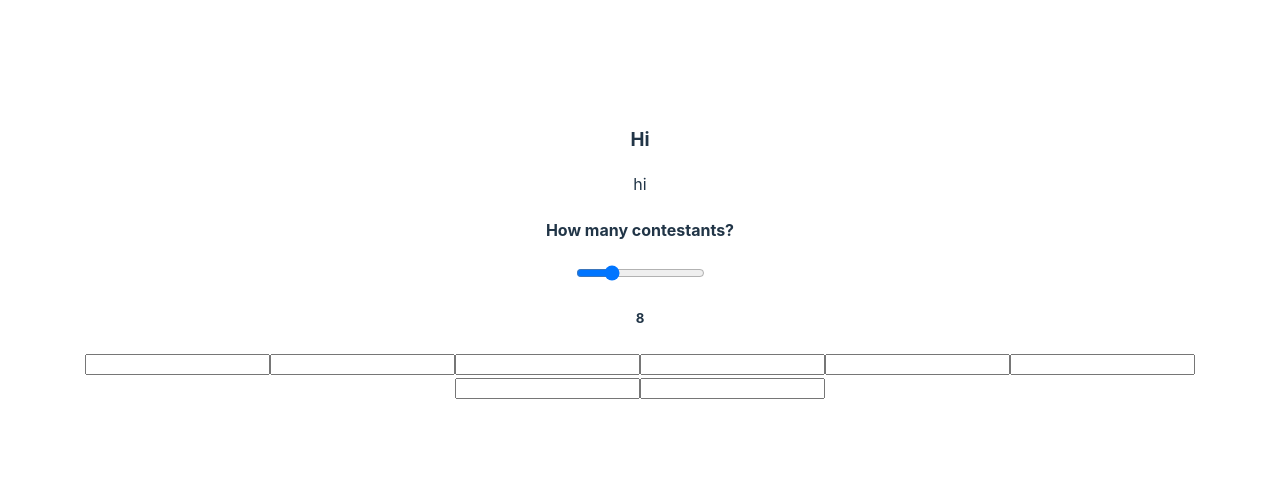
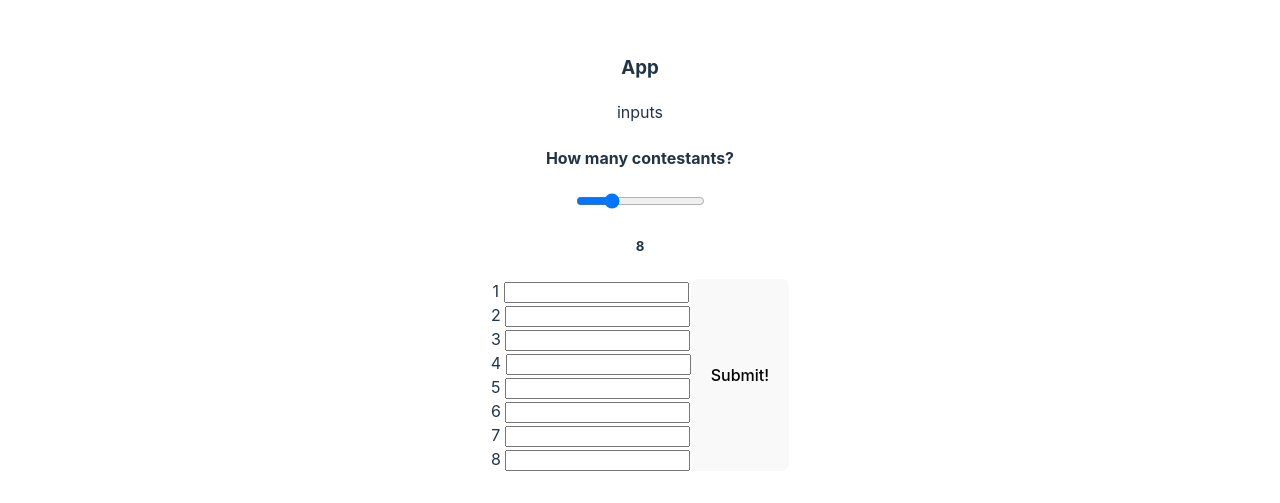
Before and after one commit to harrisimon/bracketeer, a React (Vite) app: page / in a window 1280 px wide. Shown: the part 147-650 px from the top of the page. Built offline with nearby package versions, Linux system fonts and the light colour scheme.

Commit message:
adjusted inputs to render on map of contestants, contestants set state based on slider

```diff
--- a/package.json
+++ b/package.json
@@ -19,10 +19,13 @@
     "d3": "^7.8.4",
     "dotenv": "^16.0.3",
     "express": "^4.18.2",
+    "framer-motion": "^10.12.4",
     "mongodb": "4.1",
     "mongoose": "^7.0.3",
     "react": "^18.2.0",
-    "react-dom": "^18.2.0"
+    "react-beautiful-dnd": "^13.1.1",
+    "react-dom": "^18.2.0",
+    "react-list-drag-and-drop": "^0.9.2"
   },
   "devDependencies": {
     "@babel/core": "^7.21.4",
--- a/src/client/App.tsx
+++ b/src/client/App.tsx
@@ -22,7 +22,7 @@ function App() {
 
   return (
     <div className='App'>
-      <h3>Hi</h3>
+      <h3>App</h3>
       <Input />
       {/*<BracketNode data={data}/>*/}
     </div>
--- /dev/null
+++ b/src/client/components/Contestants.tsx
@@ -0,0 +1,31 @@
+import { FormEvent } from "react"
+import { ContestantProps } from "../../types"
+const Contestants = ({ contestants, setContestants }: ContestantProps) => {
+	// console.log(contestants)
+
+	const handleChange = (e: FormEvent<HTMLInputElement>, index: Number) => {
+		let items: string[] = [...contestants]
+		let item: string = [...items[index]]
+		item = e.currentTarget.value
+		items[index] = item
+		console.log("item", item, "items", items)
+		setContestants(items)
+	}
+	const renderedInputs = contestants.map((contestant, index) => (
+		<div key={`textfield${index}`}>
+            {index + 1 + ' '}
+			<input
+                required={true}
+				type="text"
+				value={contestant}
+				name={contestant}
+				onChange={(e) => handleChange(e, index)}
+				maxLength={64}
+			/>
+        </div>
+
+	))
+	return <div>{renderedInputs}</div>
+}
+
+export default Contestants
--- a/src/client/components/Input.tsx
+++ b/src/client/components/Input.tsx
@@ -1,24 +1,39 @@
-import { useState, useEffect } from 'react';
-import Slider from './Slider';
-import InputsArray from './InputsArray';
+import { useState, useEffect } from "react"
+import Slider from "./Slider"
+import InputsArray from "./InputsArray"
+import Contestants from "./Contestants"
 
 // a submit button could send the contestants array to a separate view for seed-ordering, or straight to the create tournament api if already ordered (or if user doesn't care about order)
 
 const Input = () => {
-  const [sliderVal, setSliderVal] = useState(3);
-  const [contestants, setContestants] = useState(new Array(64).fill(''));
+	const [sliderVal, setSliderVal] = useState(3)
+
+	const [contestants, setContestants] = useState(
+		new Array(2 ** sliderVal).fill("")
+	)
+
+	useEffect(() => {
+		setContestants(new Array(2 ** sliderVal).fill(""))
+	}, [sliderVal])
 
 	return (
 		<div>
-      <div>hi</div>
+			<div>inputs</div>
 			<Slider sliderVal={sliderVal} setSliderVal={setSliderVal} />
-      <InputsArray
+			{/* <InputsArray
 				contestants={contestants}
 				setContestants={setContestants}
 				sliderVal={sliderVal}
+			/> */}
+			<form className="contestant-inputs">
+				<Contestants
+					contestants={contestants}
+					setContestants={setContestants}
 				/>
+        <button>Submit!</button>
+			</form>
 		</div>
-  );
-};
+	)
+}
 
-export default Input;
+export default Input
--- a/src/client/components/InputsArray.tsx
+++ b/src/client/components/InputsArray.tsx
@@ -1,5 +1,6 @@
-import { useCallback, FormEvent } from 'react';
-import { InputProps } from '../../types';
+import { useCallback, FormEvent } from "react"
+import { InputProps } from "../../types"
+
 
 const InputsArray = ({
 	contestants,
@@ -7,28 +8,36 @@ const InputsArray = ({
 	sliderVal,
 }: InputProps) => {
 	const visibleTextFields = () => {
-    const fields = [];
+		const fields = []
+
 		for (let i = 0; i < 2 ** sliderVal; i++) {
 			const newInput = (
+				<div key={`textField${i}`} className="input-box">
 					<input
-          type='text'
+						type="text"
 						value={contestants[i]}
 						key={`textField${i}`}
 						maxLength={64}
 						// I wanted to debounce but it turns out that's not straightforward when using e.currentTarget.value
 						onChange={(e: FormEvent<HTMLInputElement>) => {
-            let arr = [...contestants];
-            arr[i] = e.currentTarget.value;
-            setContestants(arr);
+							let arr = [...contestants]
+							arr[i] = e.currentTarget.value
+							setContestants(arr)
 						}}
 					/>
-      );
-      fields.push(newInput);
+				</div>
+			)
+			fields.push(newInput)
 		}
-    return fields;
-  };
+    // console.log("fields",fields)
+		return fields
+	}
 
-  return <div className='textInputGrid'>{visibleTextFields()}</div>;
-};
 
-export default InputsArray;
+	return <div className="textInputGrid">
+    {visibleTextFields()}
+
+  </div>
+}
+
+export default InputsArray
--- a/src/client/index.css
+++ b/src/client/index.css
@@ -35,7 +35,17 @@ h1 {
   font-size: 3.2em;
   line-height: 1.1;
 }
+.contestant-inputs {
+  display: flex;
+  justify-content: center;
+}
+.input-field{
+  display: flex;
+  flex-direction: column;
+  justify-content: center;
+  align-items: center;
 
+}
 button {
   border-radius: 8px;
   border: 1px solid transparent;
--- a/src/types.ts
+++ b/src/types.ts
@@ -81,3 +81,8 @@ export interface InputProps {
   setContestants: Dispatch<SetStateAction<string[]>>;
   sliderVal: number;
 }
+
+export interface ContestantProps {
+  contestants: string[];
+  setContestants: Dispatch<SetStateAction<string[]>>;
+}
```
Also changed, not shown: 2 other files (tests, documents, lock files or other folders). Lines whose indentation alone changed are shown as unchanged.
